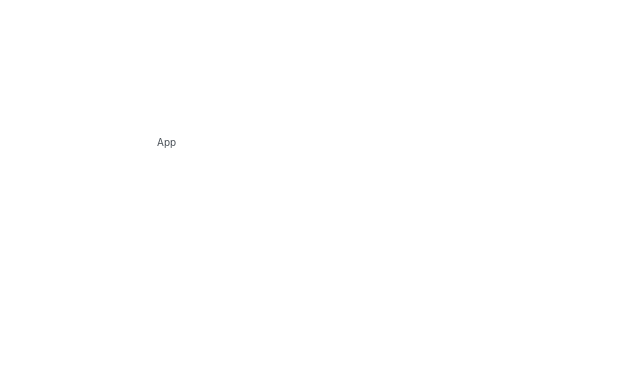
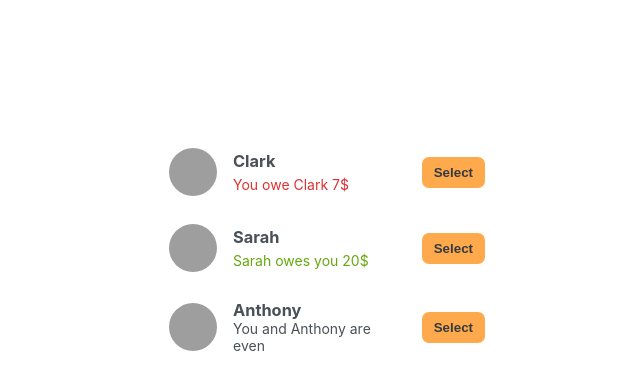
Before and after one commit to AbdalrahmanEmara/eat-n-split, a React (Create React App) app: page / in a window 1280 px wide. Shown: the top 390 px of the page, without its empty margins (73-713 px from the left). Built offline with nearby package versions, Linux system fonts and the light colour scheme; grey boxes are pictures that could not be loaded.

Commit message:
Building the static app: List of friends

```diff
--- a/src/App.js
+++ b/src/App.js
@@ -1,9 +1,67 @@
+import { findByTestId } from "@testing-library/dom";
 
+const initialFriends = [
+  {
+    id: 118836,
+    name: "Clark",
+    image: "https://i.pravatar.cc/48?u=118836",
+    balance: -7,
+  },
+  {
+    id: 933372,
+    name: "Sarah",
+    image: "https://i.pravatar.cc/48?u=933372",
+    balance: 20,
+  },
+  {
+    id: 499476,
+    name: "Anthony",
+    image: "https://i.pravatar.cc/48?u=499476",
+    balance: 0,
+  },
+];
 
 export default function App() {
   return (
     <div className="app">
-      App
+      <div className="sidebar">
+        <FriendsList />
+      </div>
     </div>
   );
 }
+
+function FriendsList() {
+  const friends = initialFriends;
+
+  return (
+    <ul>
+      {friends.map((fr) => (
+        <Friend friend={fr} key={fr.id} />
+      ))}
+    </ul>
+  );
+}
+
+function Friend({ friend }) {
+  return (
+    <li>
+      <img src={friend.image} alt={friend.name} />
+      <h3>{friend.name}</h3>
+
+      {friend.balance < 0 && (
+        <p className="red">
+          You owe {friend.name} {-1 * friend.balance}${" "}
+        </p>
+      )}
+      {friend.balance > 0 && (
+        <p className="green">
+          {friend.name} owes you {friend.balance}$
+        </p>
+      )}
+      {friend.balance === 0 && <p>You and {friend.name} are even</p>}
+
+      <button className="button">Select</button>
+    </li>
+  );
+}
```
